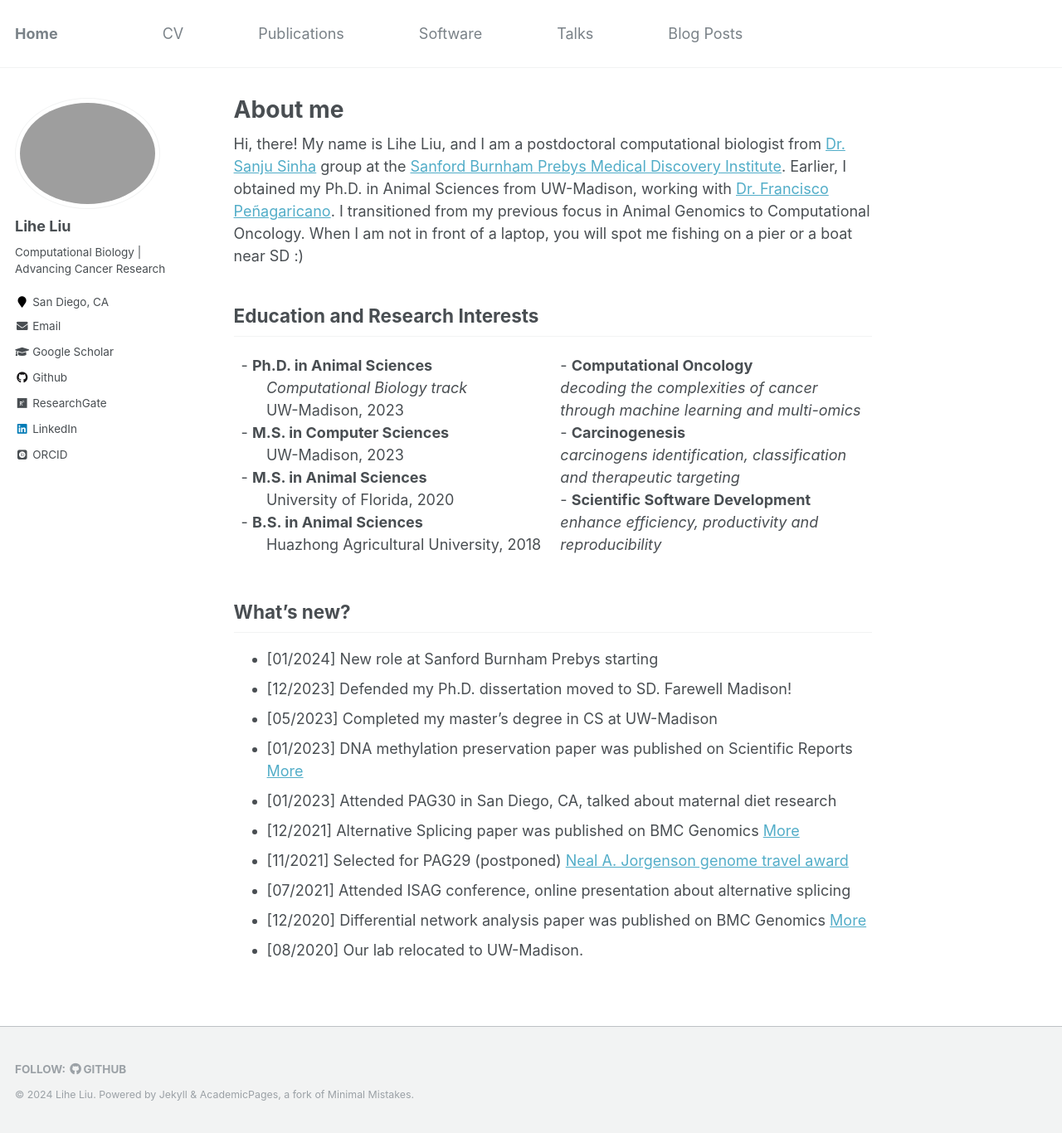
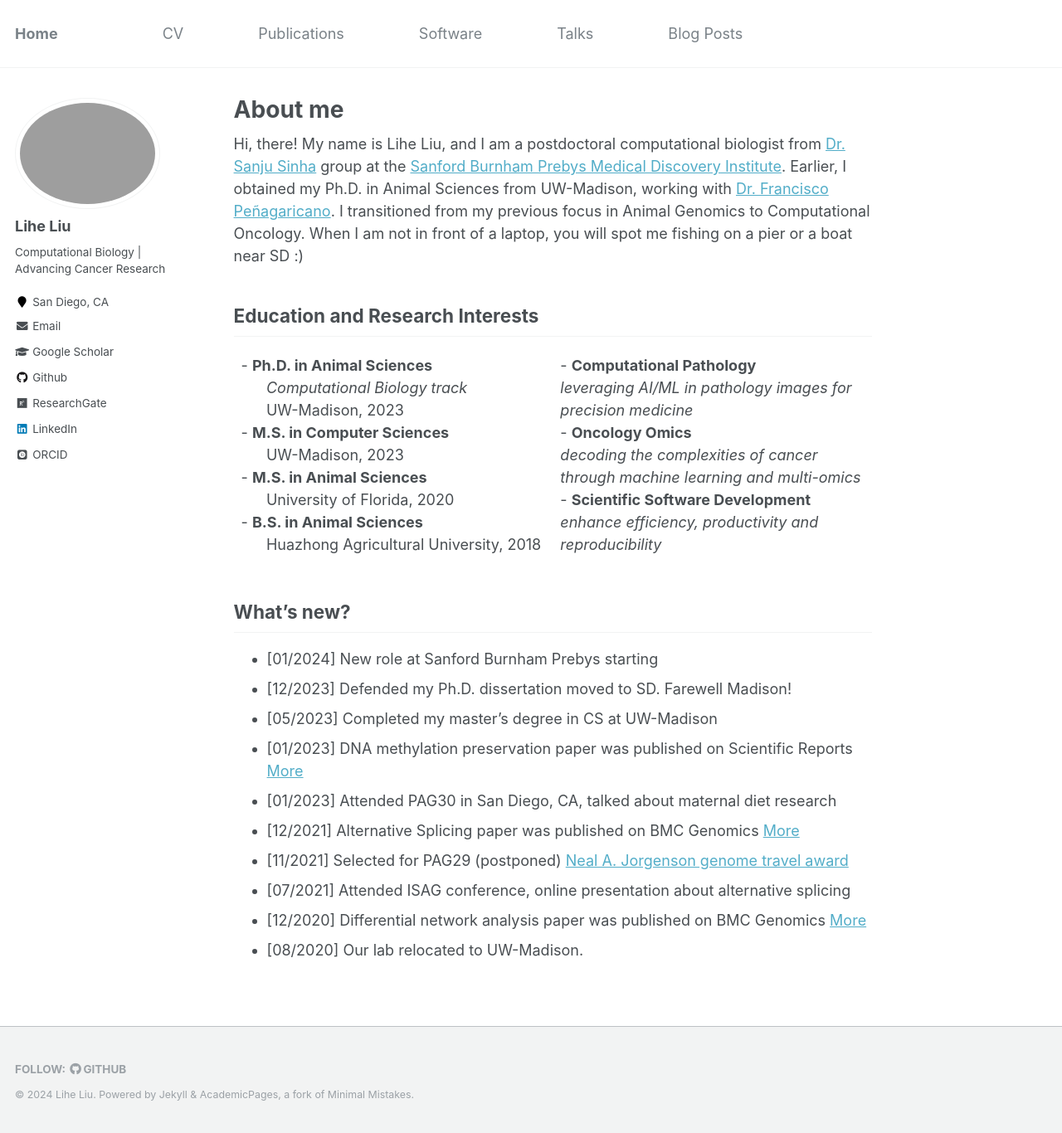
Before and after one commit to liulihe954/liulihe954.github.io, a Jekyll site: the page built from _pages/about.md, in a window 1280 px wide and 1366 px high. Shown: the whole window at 83% size. Built offline with Jekyll 4.4.1, drawn with Linux system fonts in a browser that asks for light colours; some web fonts are replaced.

Commit message:
update cv

```diff
--- a/_pages/about.md
+++ b/_pages/about.md
@@ -43,11 +43,11 @@ Hi, there! My name is Lihe Liu, and I am a postdoctoral computational biologist
 
 <!-- ### <strong>Research Interests</strong> -->
 
-- <strong>Computational Oncology</strong><br>
+- <strong>Computational Pathology</strong><br>
+  <em>leveraging AI/ML in pathology images for precision medicine</em><br>
+
+- <strong>Oncology Omics</strong><br>
   <em>decoding the complexities of cancer through machine learning and multi-omics</em><br>
-
-- <strong>Carcinogenesis</strong><br>
-  <em>carcinogens identification, classification and therapeutic targeting</em><br>
 
 - <strong>Scientific Software Development</strong><br>
   <em>enhance efficiency, productivity and reproducibility</em><br>
```
Also changed, not shown: _pages/cv.md (+4 -1 lines), _publications/2024-10-17-paper-1.md (added, +14 -0 lines), Gemfile.lock, _publications/2020-01-17-paper-9.md (renamed from _publications/2020-01-17-paper-8.md), _publications/2020-05-03-paper-8.md (renamed from _publications/2020-05-03-paper-7.md), _publications/2020-10-02-paper-7.md (renamed from _publications/2020-10-02-paper-6.md), _publications/2021-05-06-paper-6.md (renamed from _publications/2021-05-06-paper-5.md), _publications/2021-06-05-paper-5.md (renamed from _publications/2021-06-05-paper-4.md), _publications/2021-10-30-paper-4.md (renamed from _publications/2021-10-30-paper-3.md), _publications/2022-02-23-paper-3.md (renamed from _publications/2022-02-23-paper-2.md), _publications/2023-01-28-paper-2.md (renamed from _publications/2023-01-28-paper-1.md), 3 other files.
